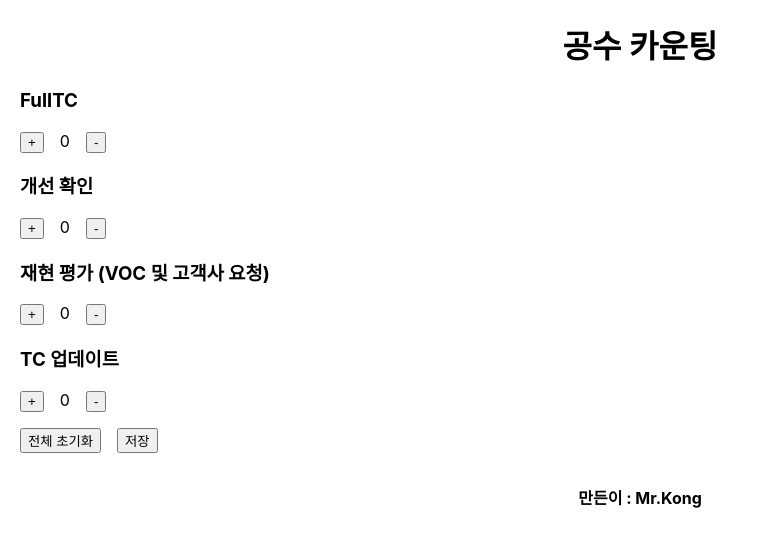
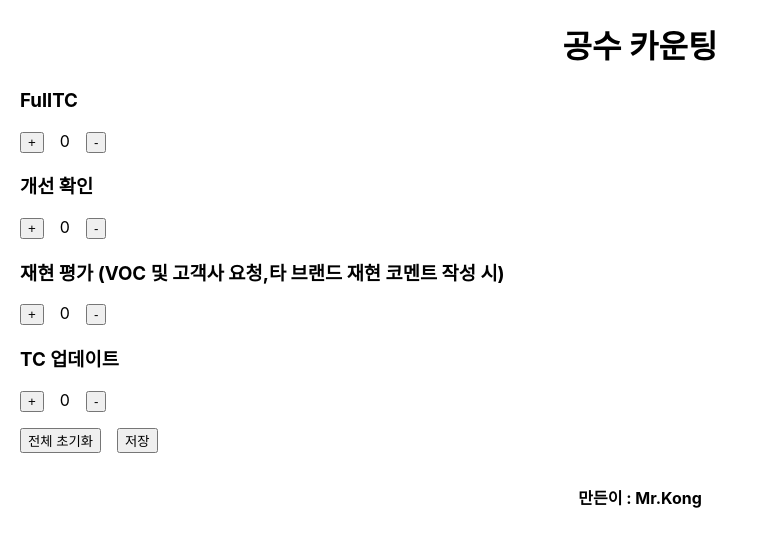
Before and after one commit to Woobin96/Poliot_Counting, a React (Create React App) app: page / in a window 1280 px wide. Shown: the top 546 px of the page, without its empty margins (0-758 px from the left). Built offline with nearby package versions, Linux system fonts and the light colour scheme.

Commit message:
1. 재현평가 text 추가

```diff
--- a/src/string.js
+++ b/src/string.js
@@ -2,7 +2,7 @@ export const STRINGS = {
     HEADER_TITLE: '공수 카운팅',
     FullTC: "FullTC",
     Result: "개선 확인",
-    VOC: "재현 평가 (VOC 및 고객사 요청)",
+    VOC: "재현 평가 (VOC 및 고객사 요청,타 브랜드 재현 코멘트 작성 시)",
     TC_Update : "TC 업데이트",
 
     Up: "+",
```
